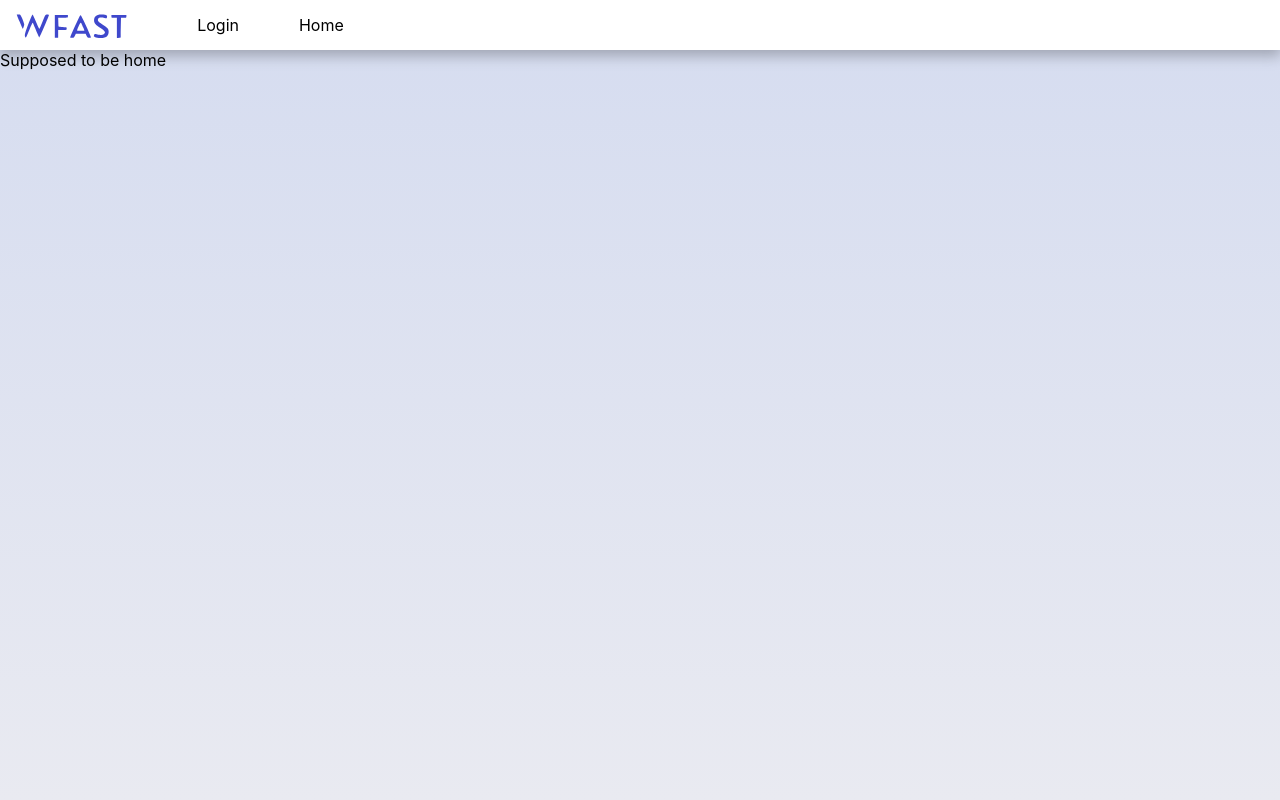
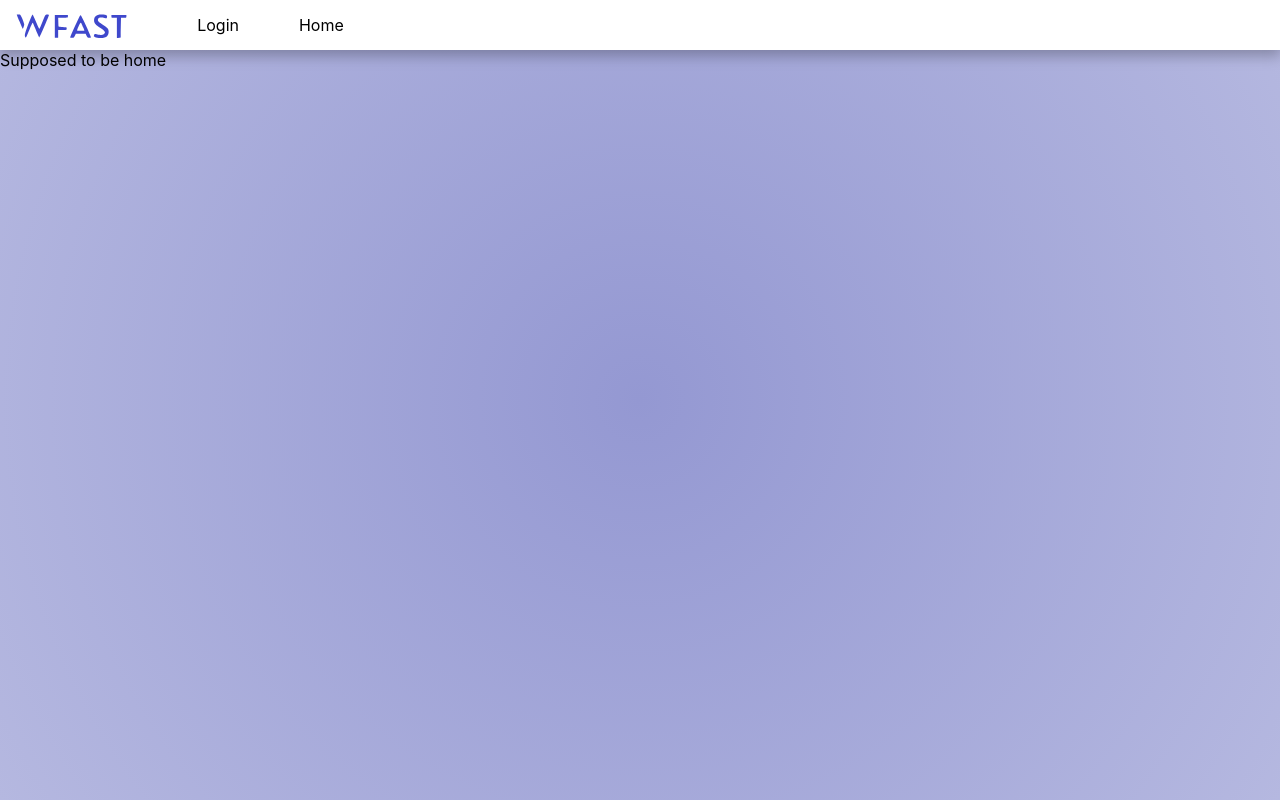
Before and after one commit to dre-lnx/wFast-react, a React (Create React App) app: page / in a window 1280 px wide. Built offline with nearby package versions, Linux system fonts and the light colour scheme.

Commit message:
navBar management

```diff
--- a/src/assets/App.css
+++ b/src/assets/App.css
@@ -5,10 +5,8 @@
 /*----------------Body----------------*/
 html {
   height: 100vh;
-  background: #e9eaf1;
-  background: -webkit-gradient(linear, left top, right top, from(#e9eaf1), to(#d5dcf0));
-  background: linear-gradient(90deg, #e9eaf1 0%, #d5dcf0 100%);
-  background: -webkit-linear-gradient(90deg, #e9eaf1 0%, #d5dcf0 100%);
+  background: #9498d2;
+  background: radial-gradient(circle, #9498d2 0%, #b5b8e0 100%);
 }
 
 /*----------------Variables----------------*/
@@ -121,7 +119,7 @@ html {
 }
 
 .form-y-layout input[type="submit"]:hover {
-  background-color: #4d557d;
+  background-color: #3f48cc;
 }
 
 .formLogo {
--- a/src/assets/App.scss
+++ b/src/assets/App.scss
@@ -10,13 +10,8 @@ html {
 
   height:100vh;
 
-  background: hsla(233, 24%, 93%, 1);
-
-  background: linear-gradient(90deg, hsla(233, 24%, 93%, 1) 0%, hsla(225, 48%, 89%, 1) 100%);
-
-  background: -moz-linear-gradient(90deg, hsla(233, 24%, 93%, 1) 0%, hsla(225, 48%, 89%, 1) 100%);
-
-  background: -webkit-linear-gradient(90deg, hsla(233, 24%, 93%, 1) 0%, hsla(225, 48%, 89%, 1) 100%);
+  background: rgb(148,152,210);
+  background: radial-gradient(circle, rgba(148,152,210,1) 0%, rgba(181,184,224,1) 100%);
 
 }
 
@@ -126,7 +121,7 @@ $animation-pattern: .5s;
     }
 
     input[type="submit"]:hover {
-        background-color: #4d557d;
+        background-color: #3f48cc;
     }
   }
 
--- a/src/routes/index.js
+++ b/src/routes/index.js
@@ -14,17 +14,14 @@ import {
 
 const AppRouter = () => {
 
-
         return (
             <Router>
-                <NavBar />
               <Switch>
-                  <Route path="/login" >
-                      <Login />
-                  </Route>
-                  <Route path="/" >
-                      <Home />
-                  </Route>
+                  <Route path="/login" component={Login} />
+                  <div>
+                  <NavBar />
+                  <Route path="/" component={Home} />
+                  </div>
               </Switch>
             </Router>
             );
```
Also changed, not shown: src/contexts/info.txt (deleted), 1 other file (tests, documents, lock files or other folders).
